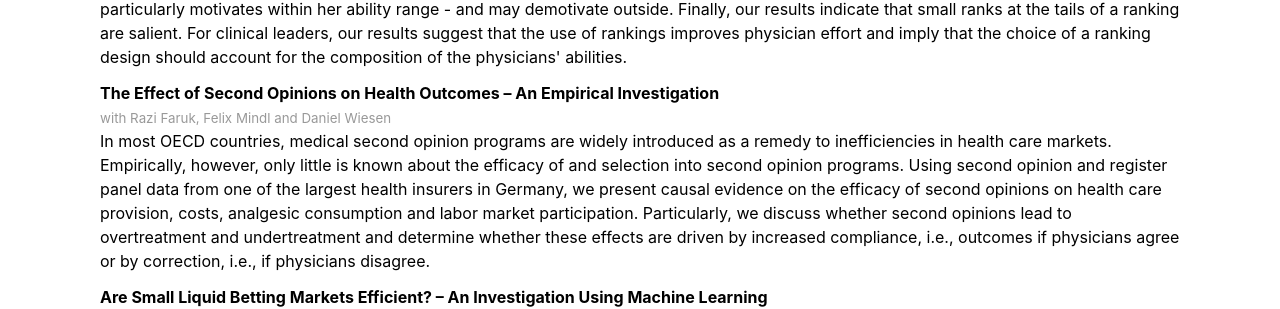
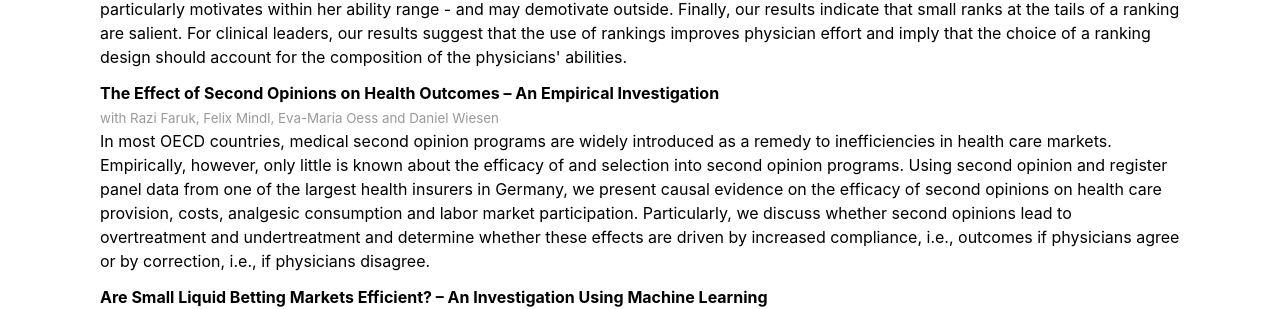
Before and after one commit to yerondiaye/yerondiaye.github.io, a Jekyll site: the page research.html, which Jekyll copies as it is, in a window 1280 px wide. Shown: the part 760-1069 px from the top of the page. Built offline with Jekyll 4.4.1, drawn with Linux system fonts in a browser that asks for light colours.

Commit message:
Update research.html

```diff
--- a/research.html
+++ b/research.html
@@ -34,7 +34,7 @@ Peer feedback has strongly been advocated by medical professional societies as a
 
 
 <p><b>The Effect of Second Opinions on Health Outcomes – An Empirical Investigation</b> </br>
-<small>with Razi Faruk, Felix Mindl and Daniel Wiesen</small></br>
+<small>with Razi Faruk, Felix Mindl, Eva-Maria Oess and Daniel Wiesen</small></br>
 In most OECD countries, medical second opinion programs are widely introduced as a remedy to
 inefficiencies in health care markets. Empirically, however, only little is known about the efficacy of
 and selection into second opinion programs. Using second opinion and register panel data from one of
```
